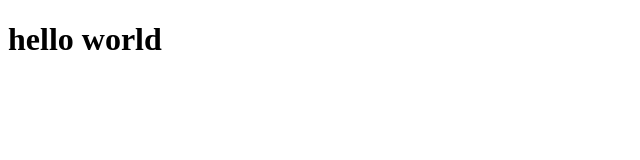
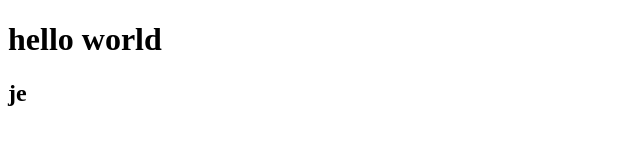
Before and after one commit to moadnim123/My_Project, a plain HTML site: page index.html in a window 1280 px wide. Shown: the full height of the page, 0-640 px from the left. Drawn offline with Linux system fonts and the light colour scheme.

Commit message:
creat test massege2

```diff
--- a/index.html
+++ b/index.html
@@ -8,5 +8,6 @@
 </head>
 <body>
     <h1>hello world</h1>
+    <h2> je</h2>
 </body>
 </html>
```
